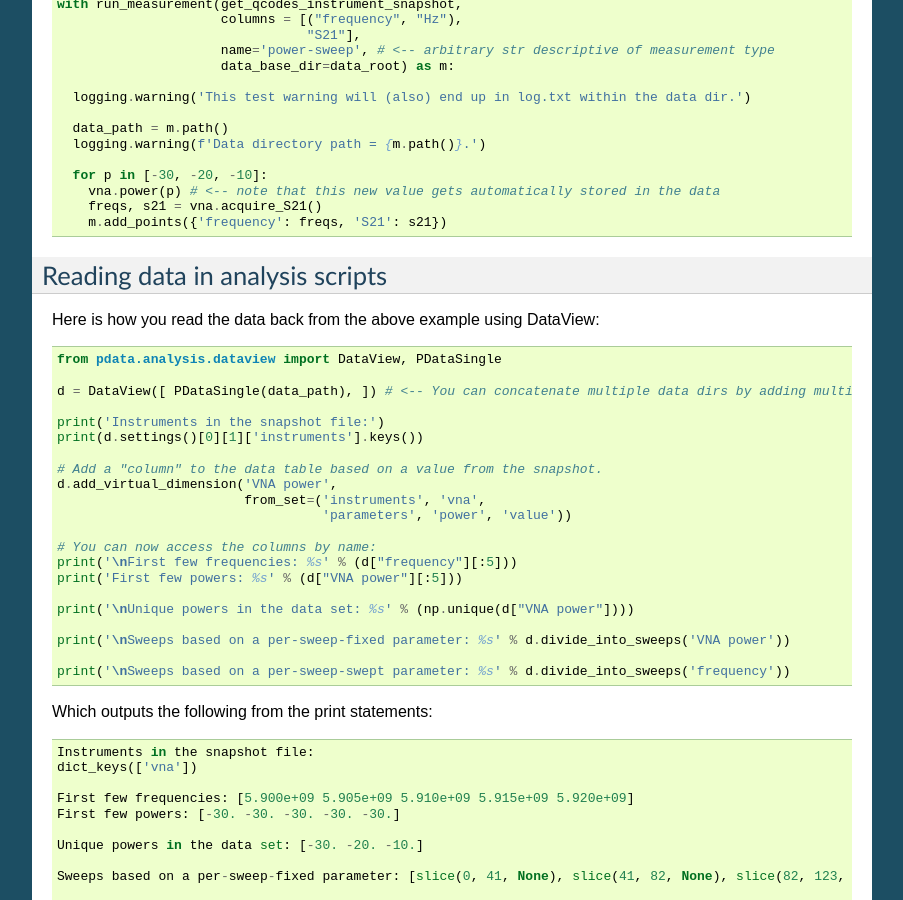
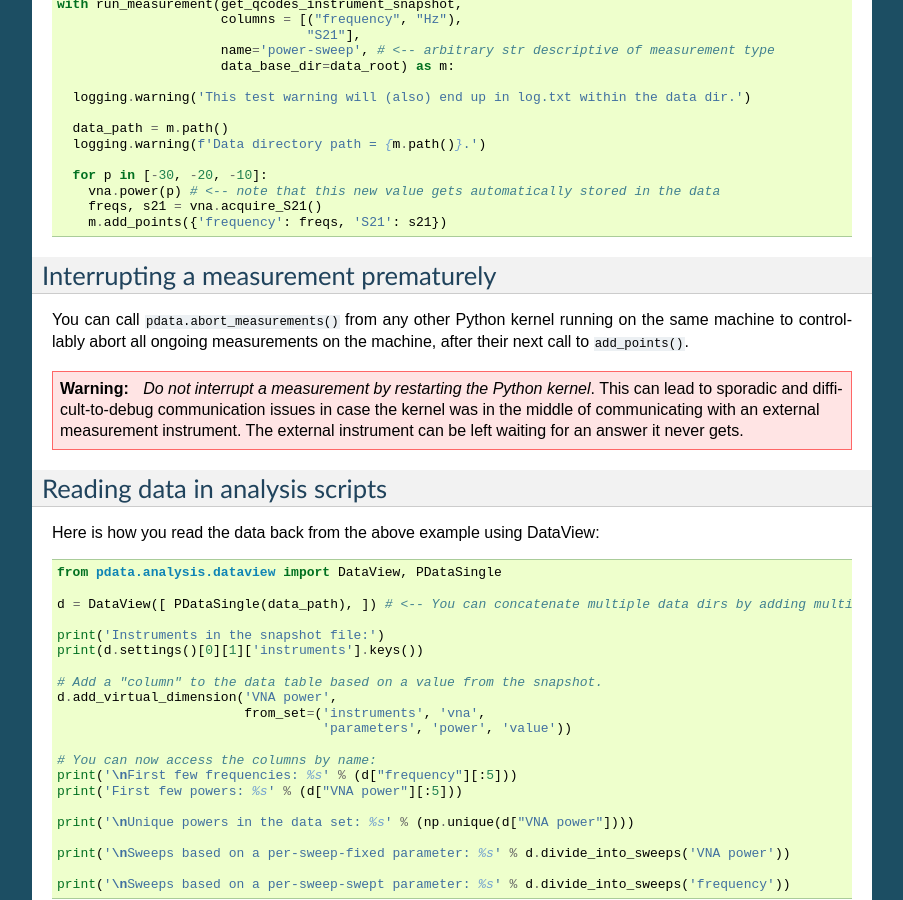
Before and after one commit to govenius/pdata, a Sphinx documentation site: the page built from docs/index.rst, in a window 1280 px wide and 900 px high, scrolled down 778 px. Shown: the whole window, without its empty margins (198-1101 px from the left). Built offline with Sphinx 7.4.7, drawn with Linux system fonts in a browser that asks for light colours; the version number could not be read and is left out; some of the changed text lies outside the part shown.

Commit message:
Document abort_measurements() better.

```diff
--- a/docs/api.rst
+++ b/docs/api.rst
@@ -24,6 +24,8 @@ procedural_data
 
 .. autofunction:: run_measurement
 
+.. autofunction:: abort_measurements
+
 .. autoclass:: Measurement
     :members:
 
--- a/docs/index.rst
+++ b/docs/index.rst
@@ -58,6 +58,21 @@ The essential part of running the measurement is::
       vna.power(p) # <-- note that this new value gets automatically stored in the data
       freqs, s21 = vna.acquire_S21()
       m.add_points({'frequency': freqs, 'S21': s21})
+
+
+Interrupting a measurement prematurely
+--------------------------------------
+
+You can call :code:`pdata.abort_measurements()` from any other Python
+kernel running on the same machine to controllably abort all ongoing
+measurements on the machine, after their next call to
+:code:`add_points()`.
+
+.. warning:: *Do not interrupt a measurement by restarting the Python
+  kernel*. This can lead to sporadic and difficult-to-debug
+  communication issues in case the kernel was in the middle of
+  communicating with an external measurement instrument. The external
+  instrument can be left waiting for an answer it never gets.
 
 Reading data in analysis scripts
 --------------------------------
```
Also changed, not shown: 1 other file.
